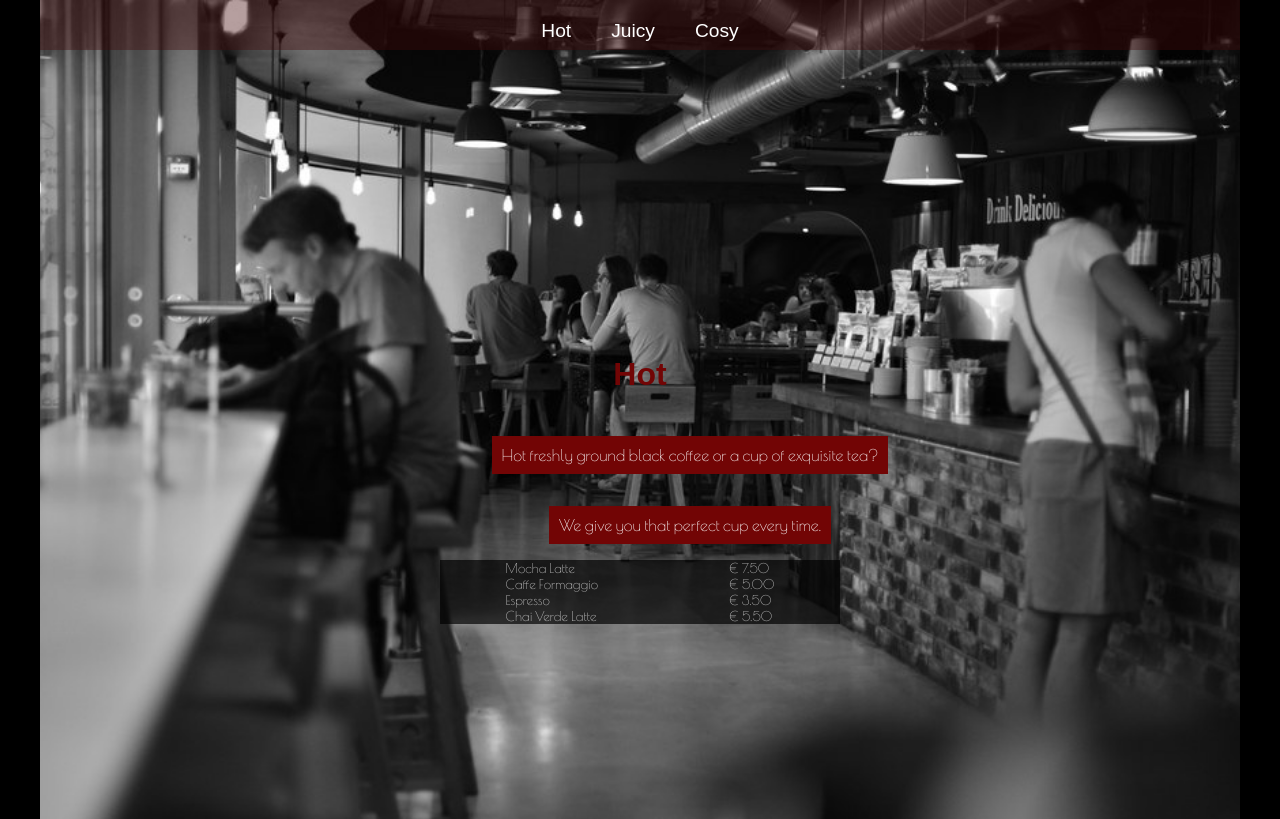
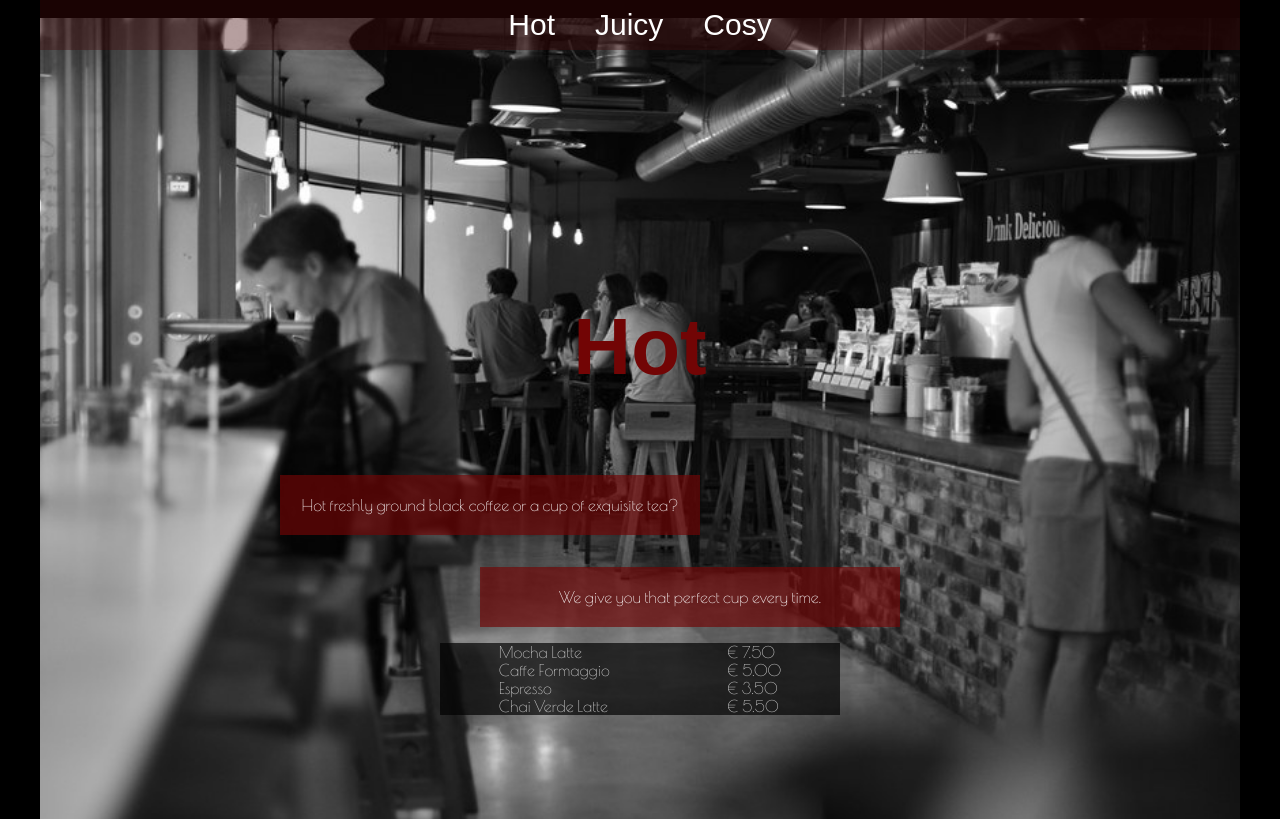
Before and after one commit to mansooriabbas/cafe-retro, a plain HTML site: page index.html in a window 1280 px wide. Shown: the top 819 px of the page. Drawn offline with nearby package versions, Linux system fonts and the light colour scheme; a web font is replaced by a local one.

Commit message:
fixed some styling and added some info to the readme

```diff
--- a/index.html
+++ b/index.html
@@ -10,30 +10,30 @@
     <link
       href="https://fonts.googleapis.com/css2?family=Poiret+One&family=Spirax&display=swap"
       rel="stylesheet"
-    />
+    />22
   </head>
   <body>
     <div class="page-wrapper">
       <main>
-        <section class="hot">
+        <section id="hot" class="hot">
           <header>
-            <p>Hot</p>
-            <p>Juicy</p>
-            <p>Cosy</p>
+            <p><a href="#hot">Hot</a></p>
+            <p><a href="#juicy">Juicy</a></p>
+            <p><a href="#cosy">Cosy</a></p>
           </header>
           <h1>Hot</h1>
           <p class="description-1">
             Hot freshly ground black coffee or a cup of exquisite tea?
           </p>
           <p class="description-2">We give you that perfect cup every time.</p>
-          <section class="container">
-            <section class="coffe-name">
+          <section id="hot" class="container">
+            <section>
               <p>Mocha Latte</p>
               <p>Caffe Formaggio</p>
               <p>Espresso</p>
               <p>Chai Verde Latte</p>
             </section>
-            <section class="coffe-price">
+            <section
               <p>€ 7.50</p>
               <p>€ 5.00</p>
               <p>€ 3.50</p>
@@ -41,43 +41,43 @@
             </section>
           </section>
         </section>
-        <section class="juicy">
+        <section id="juicy" class="juicy">
           <h1>Juicy</h1>
           <p class="description-1">Ripe fruit - freshly squeezed.</p>
           <p class="description-2">
-            We It's as simple as that. Chunky or smooth - it's your choice.
+            It's as simple as that. Chunky or smooth - it's your choice.
           </p>
           <section class="container">
-            <section class="coffe-name">
+            <section>
               <p>Branched Apricots</p>
               <p>Deep Rasberries</p>
               <p>Smooth Oranges</p>
             </section>
-            <section class="coffe-price">
+            <section>
               <p>€ 4.20</p>
               <p>€ 3.50</p>
               <p>€ 6.50</p>
             </section>
           </section>
         </section>
-        <section class="cosy">
+        <section id="cosy" class="cosy">
           <section class="cosy">
             <h1>Cosy</h1>
-            <p class="description-1"> Hang around. Enjoy the settings.</p>
+            <p class="description-1">Hang around. Enjoy the settings.</p>
             <p class="description-2">
               Use our fast WiFi. Borrow a newspaper or a novel.
             </p>
 
             <section class="container">
-              <section class="coffe-name">
+              <section>
                 <p>Mon-Sun</p>
-                <p>Caffe Retro </p>
+                <p>Caffe Retro</p>
                 <p>0123-45 67 89</p>
               </section>
-              <section class="coffe-price">
+              <section>
                 <p>8am – 11pm</p>
                 <p>Canto VI</p>
-                <p> caffe@lorem.pge</p>
+                <p>caffe@lorem.pge</p>
               </section>
             </section>
           </section>
--- a/styles.css
+++ b/styles.css
@@ -16,8 +16,8 @@ body {
 header {
   display: flex;
   justify-content: center;
+  align-items: center;
   font-family: "Spirax", sans-serif;
-  font-size: larger;
   height: 50px;
   width: 1200px;
   background-color: rgba(68, 9, 9, 0.39);
@@ -29,7 +29,13 @@ header {
 
 header p {
   margin: 20px;
+  font-size: 30px;
 }
+header p > a {
+  text-decoration: none;
+  color: inherit;
+}
+
 
 .hot {
   display: flex;
@@ -53,6 +59,7 @@ header p {
   background-repeat: no-repeat;
   background-position: center;
   height: 900px;
+  border-bottom: solid 10px rgb(68, 9, 9);
 }
 .cosy {
   display: flex;
@@ -66,24 +73,39 @@ header p {
   height: 900px;
 }
 
+
+
 .hot h1,
 .juicy h1,
 .cosy h1 {
   margin-top: 100px;
   color: rgb(114, 5, 5);
   font-family: "Spirax", sans-serif;
-  font-size: xx-large;
+  font-size: 80px;
+  font-weight: bold;
 }
 
 .description-1,
-.description-2,
-.description-3 {
+.description-2 {
   color: white;
-  background-color: rgb(114, 5, 5);
+  background-color: rgba(114, 5, 5, 0.664);
   padding: 10px;
   font-family: "Poiret One", sans-serif;
-  margin-right: 100px;
-  margin-left: 200px;
+  width: 400px;
+  height: 40px;
+  display: flex;
+  align-items: center;
+  justify-content: center;
+
+}
+.description-1 {
+  margin-right: 300px;
+
+}
+.description-2 {
+ width: 400px;
+ margin-left: 100px;
+
 }
 
 .container {
@@ -93,8 +115,8 @@ header p {
   color: rgba(255, 255, 255, 0.774);
   width: 400px;
   font-family: "Poiret One", sans-serif;
-  font-size: smaller;
   margin-bottom: 20px;
+
 }
 
 .container p {
```
Also changed, not shown: 1 other file.
